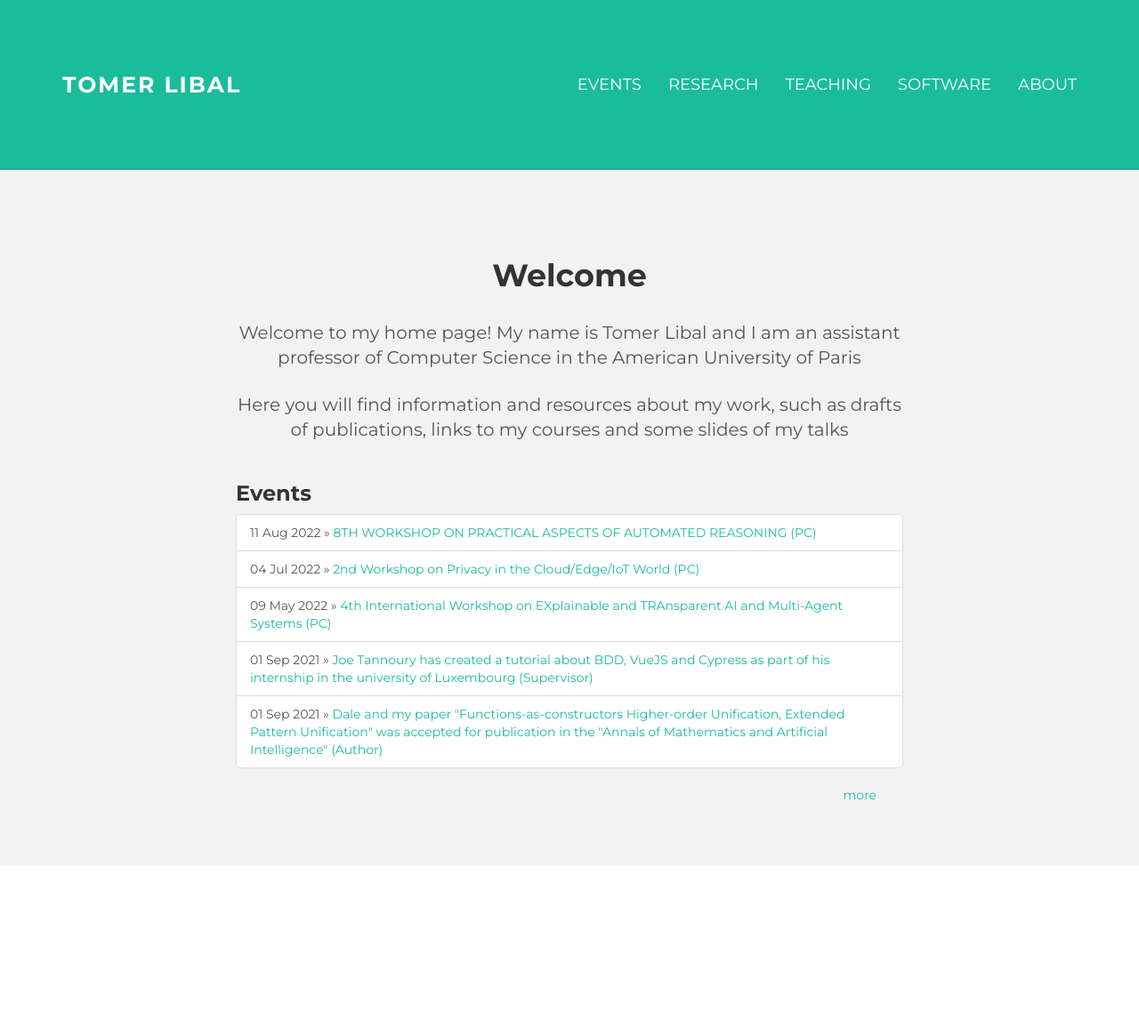
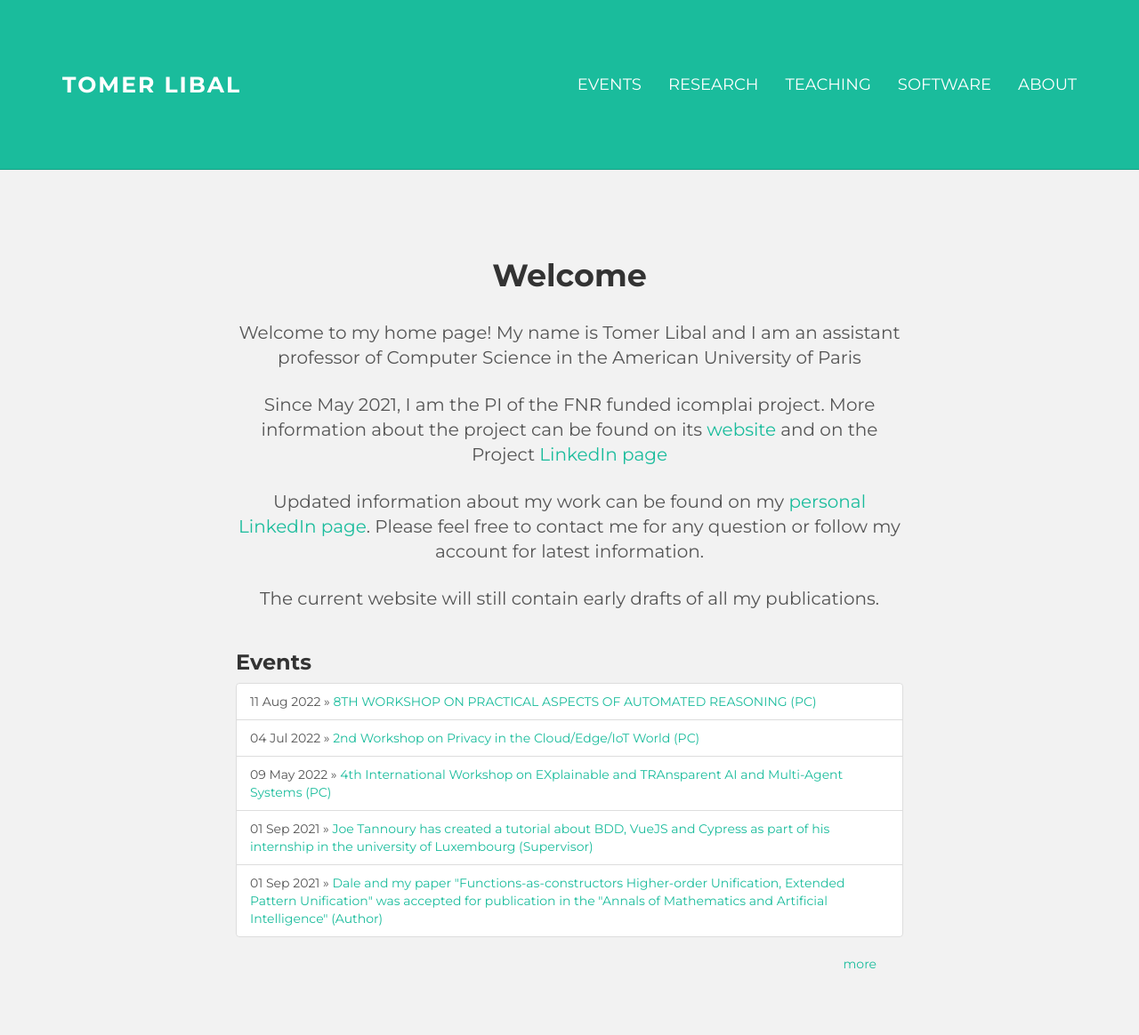
Before and after one commit to shaolintl/page, a Jekyll site: the page built from index.html, in a window 1280 px wide. Shown: the whole page at 89% size. Built offline with Jekyll 4.4.1, drawn with Linux system fonts in a browser that asks for light colours; before the commit the page ends 974 px from its top, so only the background shows below that.

Commit message:
last update

```diff
--- a/index.html
+++ b/index.html
@@ -11,8 +11,9 @@ title: Tomer Libal's homepage
       <div class="col-xs-8 col-xs-offset-2 centered">
         <h1>Welcome</h1>
         <p>Welcome to my home page! My name is Tomer Libal and I am an assistant professor of Computer Science in the American University of Paris</p>
-        <p>Here you will find information and resources about my work, such as drafts of publications, links to
-        my courses and some slides of my talks<p>
+        <p>Since May 2021, I am the PI of the FNR funded icomplai project. More information about the project can be found on its <a href="https://www.legai.app/">website</a> and on the Project <a href="https://www.linkedin.com/company/legaiapp/">LinkedIn page</a>
+        <p>Updated information about my work can be found on my <a href="https://www.linkedin.com/in/tomer-libal-aba39a121/">personal LinkedIn page</a>. Please feel free to contact me for any question or follow my account for latest information. </p>
+        <p>The current website will still contain early drafts of all my publications.</p>
       </div><!-- /col-lg-8 -->
     </div><!-- /row -->
 
```
